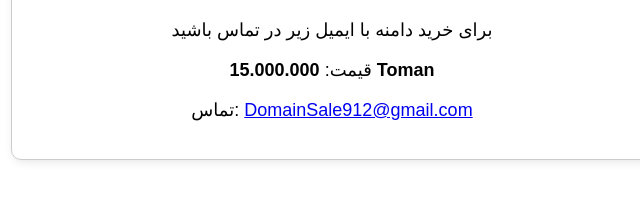
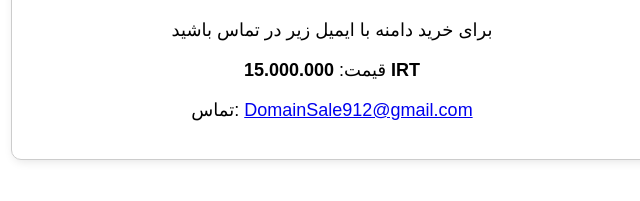
Before and after one commit to DaSpaceJesus/Domain-Sale, a plain HTML site: page index.html in a window 1280 px wide. Shown: the part 141-342 px from the top of the page, 308-948 px from the left. Drawn offline with Linux system fonts and the light colour scheme.

Commit message:
Update index.html

```diff
--- a/index.html
+++ b/index.html
@@ -26,7 +26,7 @@
     <div class="container">
         <h1>این دامنه برای فروش است</h1>
         <p>برای خرید دامنه با ایمیل زیر در تماس باشید</p>
-        <p>قیمت: <strong>15.000.000 Toman</strong></p>
+        <p>قیمت: <strong>15.000.000 IRT</strong></p>
         <p>تماس: <a href="mailto:DomainSale912@gmail.com">DomainSale912@gmail.com</a></p>
     </div>
 </body>
```
